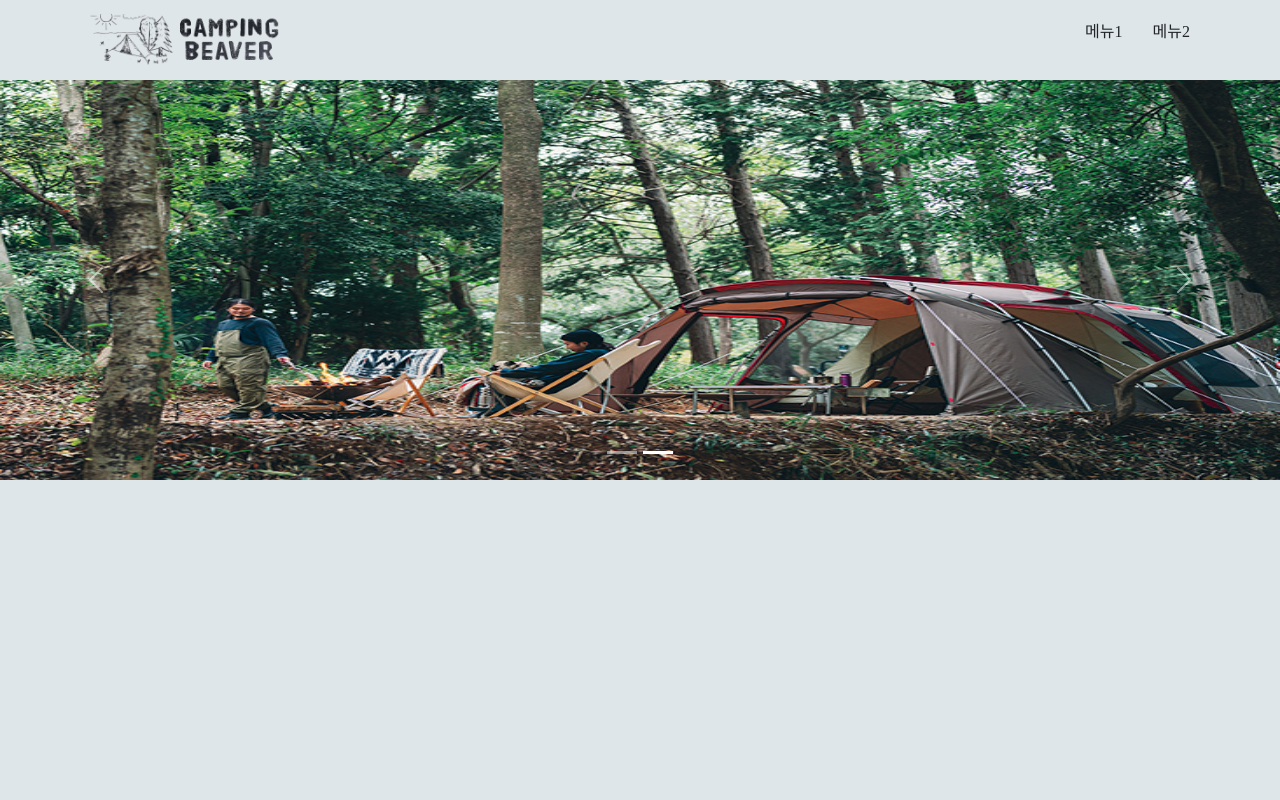
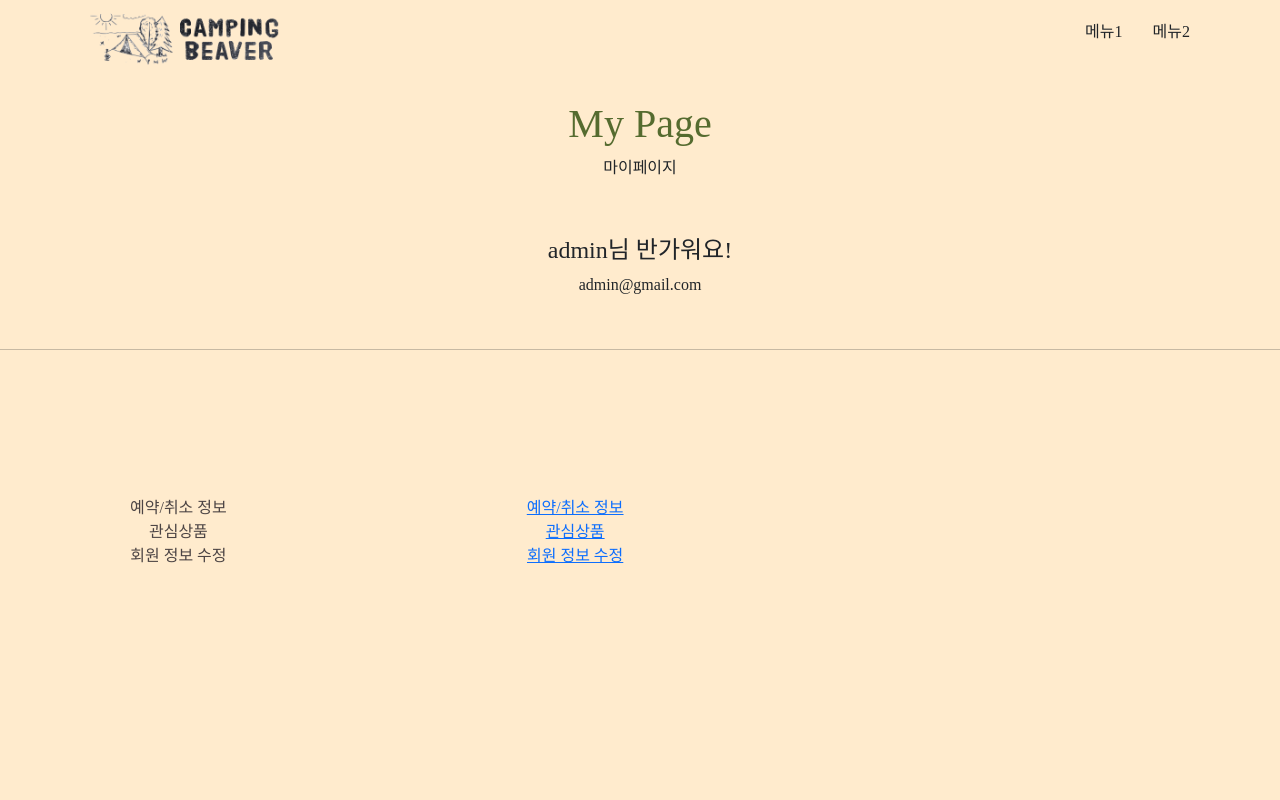
Before and after one commit to 2022-SMHRD-SW-Fullstack-1/campingbeaverFront, a React (Create React App) app in the folder campingbeaver/: page / in a window 1280 px wide. Shown: the top 800 px of the page. Built offline with nearby package versions, Linux system fonts and the light colour scheme; a web font is replaced by a local one.

Commit message:
mypage 메뉴

```diff
--- a/campingbeaver/package.json
+++ b/campingbeaver/package.json
@@ -11,7 +11,7 @@
     "react-bootstrap": "^2.5.0",
     "react-dom": "^18.2.0",
     "react-router-dom": "^6.4.2",
-    "react-scripts": "5.0.1",
+    "react-scripts": "^5.0.1",
     "sass": "^1.55.0",
     "web-vitals": "^2.1.4"
   },
--- a/campingbeaver/src/App.css
+++ b/campingbeaver/src/App.css
@@ -5,7 +5,7 @@
   font-style: normal;
 }
 
-body{
+* {
   font-family: 'twayair';
-  background-color: #dfe6e9;
+  background-color:blanchedalmond;
 }
--- a/campingbeaver/src/App.js
+++ b/campingbeaver/src/App.js
@@ -1,5 +1,6 @@
-import Layout from './components/Layout/Layout'
+
 import './App.css';
+import Layout from './components/Layout/Layout';
 
 
 function App() {
--- a/campingbeaver/src/components/Layout/Content.js
+++ /dev/null
@@ -1,31 +0,0 @@
-import React from 'react'
-import { Carousel } from "react-bootstrap";
-import "bootstrap/dist/css/bootstrap.min.css";
-import tent from '../img/tentcamping.jpg'
-import forest from '../img/forestcamp.jpg'
-
-const Content = () => {
-  return (
-    <Carousel fade>
-      <Carousel.Item>
-        <img
-          style={{ height: "400px", width:"300px" }}
-          className="d-block w-100"
-          src={tent}
-          alt="First slide"
-        />
-      </Carousel.Item>
-      <Carousel.Item>
-        <img
-          style={{ height: "400px", width:"300px" }}
-          className="d-block w-100"
-          src={forest}
-          alt="Second slide"
-        />
-      </Carousel.Item>
-    </Carousel>
-
-  )
-}
-
-export default Content
--- a/campingbeaver/src/components/Layout/Layout.js
+++ b/campingbeaver/src/components/Layout/Layout.js
@@ -2,14 +2,14 @@ import React from 'react'
 import Footer from './Footer'
 import Header from './Header'
 import styles from './Layout.module.scss'
-import Content from './Content'
+import MyPage from './MyPage'
 
 
 const Layout = (props) => {
   return (
     <div className={styles.layout}>
         <Header/>
-        <Content/>
+        <MyPage/>
         <main className={styles.main}>
             {props.children}
         </main>
--- /dev/null
+++ b/campingbeaver/src/components/Layout/MyPage.js
@@ -0,0 +1,44 @@
+import React from 'react'
+import styles from './MyPage.module.scss'
+import "bootstrap/dist/css/bootstrap.min.css";
+
+
+const Content = () => {
+  return (
+    <div>
+      <div className={styles.top}>
+        <h1 className={styles.mypage}>
+         My Page
+        </h1>
+        <p>마이페이지</p>
+    </div>
+
+    <div className={styles.top}>
+        <h4>
+          admin님 반가워요!
+        </h4>
+        <p>admin@gmail.com</p>
+    </div>
+    <hr></hr>
+
+      <div className={styles.mid}>
+          <div className={styles.menu}>
+            <a href='#'>예약/취소 정보</a>
+            <a href='#'>관심상품</a>
+            <a href='#'>회원 정보 수정</a>
+          </div>
+          <div className={styles.content}>
+            <a href='#'>예약/취소 정보</a>
+            <a href='#'>관심상품</a>
+            <a href='#'>회원 정보 수정</a>
+          </div>
+
+      </div>
+
+
+
+    </div>
+  )
+}
+
+export default Content
--- /dev/null
+++ b/campingbeaver/src/components/Layout/MyPage.module.scss
@@ -0,0 +1,36 @@
+.top {
+    text-align: center;
+    padding: 20px;
+}
+.mypage {
+    color:darkolivegreen;
+}
+
+.mid {
+    display: flex;
+    flex-direction: row;
+    padding: 30px;
+}
+.menu {
+    display: flex;
+    flex-direction: column;
+    padding: 100px;
+    margin-right: 100px;
+    align-items: center;
+}
+.content {
+
+    display: flex;
+    flex-direction: column;
+    padding:100px;
+    align-items: center;
+}
+a:hover{
+    color: black !important;
+    text-decoration: none;
+}
+
+.menu > a {
+    color: rgb(76, 68, 68) ;
+    text-decoration:none;
+}
```
Also changed, not shown: campingbeaver/src/components/Survey.js (deleted, +0 -9 lines), 1 other file (tests, documents, lock files or other folders).
